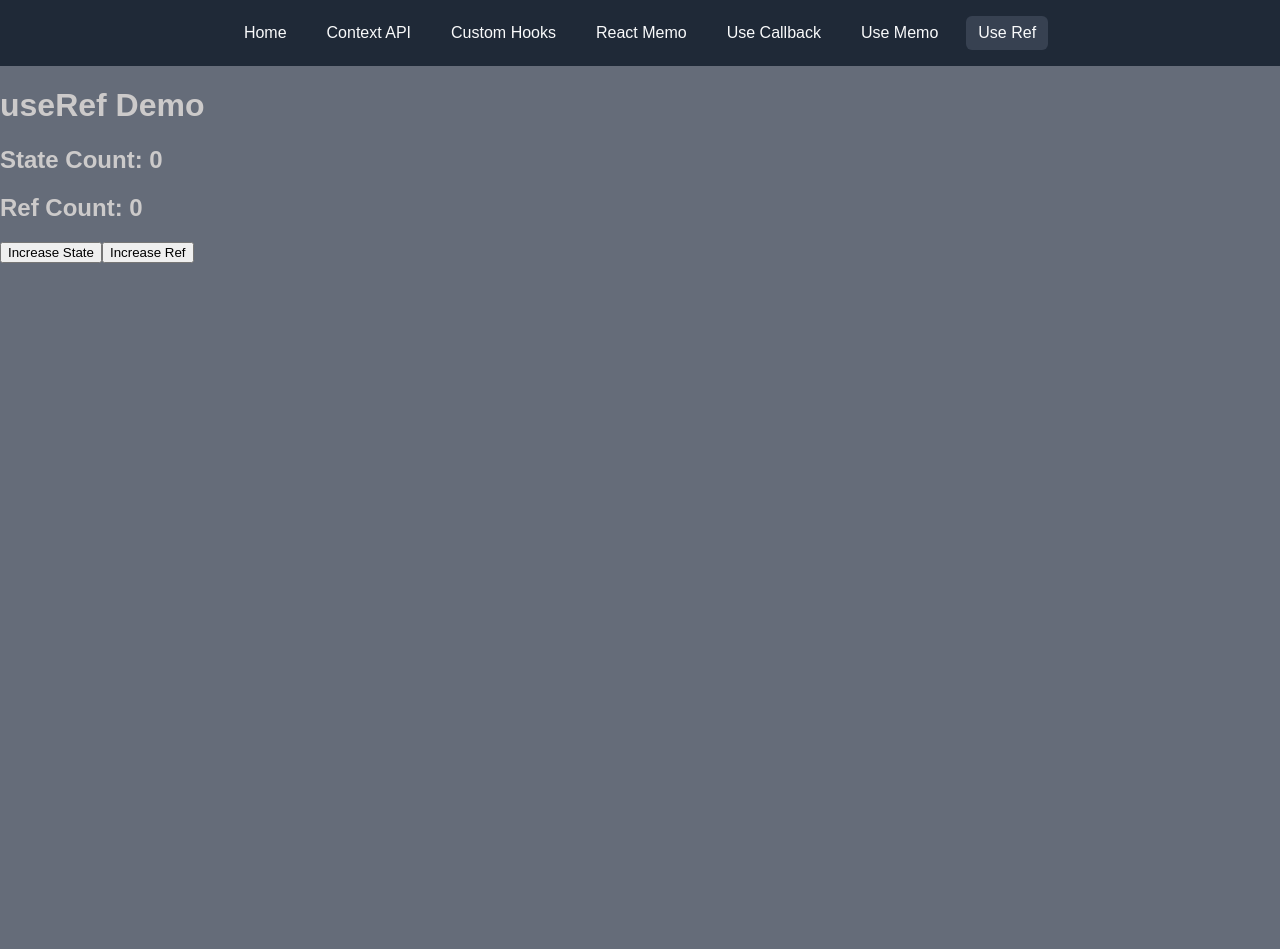
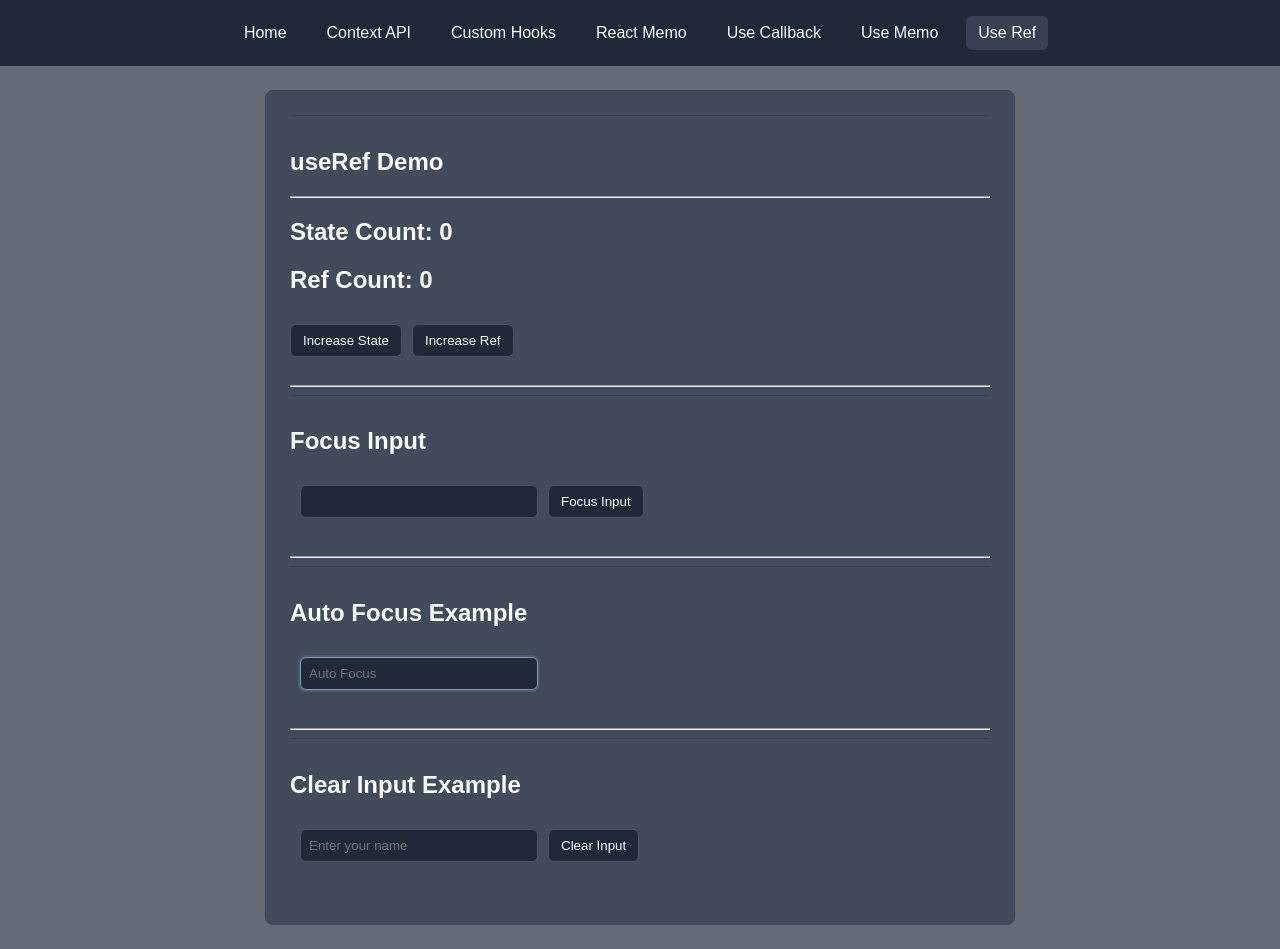
Before and after one commit to mayaswami/react-projects, a React (Vite) app in the folder 03-react-advanced/: page /use-ref in a window 1280 px wide. Before the commit the page ends 800 px from the top, so only its background shows below. Built offline with nearby package versions, Linux system fonts and the light colour scheme.

Commit message:
feat(useRef): add focus, auto-focus and clear input examples

```diff
--- /dev/null
+++ b/03-react-advanced/src/css/UseRefDemo.css
@@ -0,0 +1,54 @@
+.use-ref-demo {
+  max-width: 700px;
+  margin: 24px auto;
+  padding: 24px;
+  font-family: Arial, sans-serif;
+  background: #374151c4;
+  border: 1px solid #374151;
+  border-radius: 8px;
+  color: #f9fafb;
+}
+
+.use-ref-demo h1,
+.use-ref-demo h2 {
+  color: #f9fafb;
+}
+
+.demo-section {
+  margin-bottom: 16px;
+  padding: 12px 0;
+  border-top: 1px solid #374151;
+}
+
+.demo-section button {
+  margin-right: 10px;
+  margin-top: 10px;
+  padding: 8px 12px;
+  border: 1px solid #4b5563;
+  border-radius: 6px;
+  background: #1f2937;
+  color: #f9fafb;
+  cursor: pointer;
+  gap: 20px;
+}
+
+.demo-section button:hover {
+  background: #374151;
+}
+
+.demo-section input {
+  padding: 8px;
+  border: 1px solid #4b5563;
+  border-radius: 6px;
+  margin: 10px;
+  width: 220px;
+  background: #1f2937;
+  color: #f9fafb;
+  outline: none;
+  transition: border-color 0.2s ease, box-shadow 0.2s ease;
+}
+
+.demo-section input:focus {
+  border-color: #8e9aaa;
+  box-shadow: 0 0 0 2px rgba(96, 165, 250, 0.2);
+}
--- a/03-react-advanced/src/pages/UseRefDemo.jsx
+++ b/03-react-advanced/src/pages/UseRefDemo.jsx
@@ -1,11 +1,20 @@
-import { useState, useRef } from "react";
+import { useState, useRef, useEffect } from "react";
+import "../css/UseRefDemo.css";
 
 function UseRefDemo() {
+  // useState vs useRef Demo
+
   const [count, setCount] = useState(0);
   const countRef = useRef(0);
 
+  // Focus Input Demo
+
+  const inputRef = useRef(null);
+
+  // Functions
+
   function increaseState() {
-    setCount(count + 1);
+    setCount((prev) => prev + 1);
   }
 
   function increaseRef() {
@@ -13,13 +22,57 @@ function UseRefDemo() {
     console.log(countRef.current);
   }
 
+  function focusInput() {
+    inputRef.current.focus();
+  }
+
+  // Auto Focus
+
+  const autoFocusRef = useRef(null);
+
+  useEffect(() => {
+    autoFocusRef.current.focus();
+  }, []);
+
+  // Clear Demo
+
+  const clearInputRef = useRef(null);
+
+  function clearInput() {
+    clearInputRef.current.value = "";
+  }
+
   return (
-    <div>
-      <h1>useRef Demo</h1>
-      <h2>State Count: {count}</h2>
-      <h2>Ref Count: {countRef.current}</h2>
-      <button onClick={increaseState}>Increase State</button>
-      <button onClick={increaseRef}>Increase Ref</button>
+    <div className="use-ref-demo">
+      <section className="demo-section">
+        {/*  Demo 1  */}
+        <h1>useRef Demo</h1>
+        <hr />
+        <h2>State Count: {count}</h2>
+        <h2>Ref Count: {countRef.current}</h2>
+        <button onClick={increaseState}>Increase State</button>
+        <button onClick={increaseRef}>Increase Ref</button>
+      </section>
+      <hr />
+      <section className="demo-section">
+        {/* Demo 2 */}
+        <h2>Focus Input</h2>
+        <input type="text" ref={inputRef} />
+        <button onClick={focusInput}>Focus Input</button>
+      </section>
+      <hr />
+      <section className="demo-section">
+        {/* Demo 3 */}
+        <h2>Auto Focus Example</h2>
+        <input type="text" ref={autoFocusRef} placeholder="Auto Focus" />
+      </section>
+      <hr />
+      <section className="demo-section">
+        {/* Demo 4 */}
+        <h2>Clear Input Example</h2>
+        <input type="text" ref={clearInputRef} placeholder="Enter your name" />
+        <button onClick={clearInput}>Clear Input</button>
+      </section>
     </div>
   );
 }
```
Also changed, not shown: 1 other file (tests, documents, lock files or other folders).
